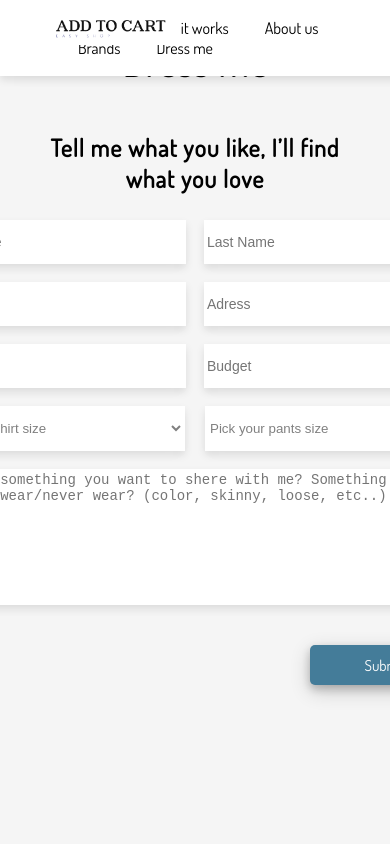
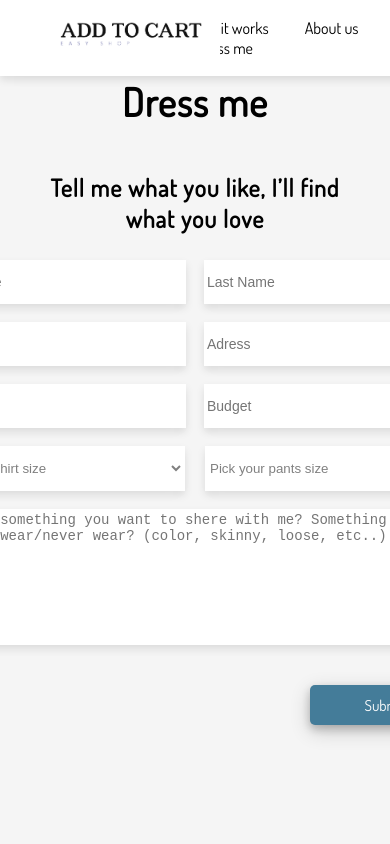
Before and after one commit to hilashay/shopping-app, a React (Create React App) app: page / in a window 390 px wide. Both pictures are taken after a click on the button "Contact me". Shown: the top 844 px of the page. Built offline with nearby package versions, Linux system fonts and the light colour scheme.

Commit message:
more fixes

```diff
--- a/src/modules/DressMe/DressMe.tsx
+++ b/src/modules/DressMe/DressMe.tsx
@@ -61,7 +61,7 @@ const Container = styled(SectionContainer)`
   margin-bottom: -83px;
   min-height: 100vh;
   @media (max-width: 768px) {
-    padding: 0px 40px;
+    padding: 40px 40px;
   }
 `;
 
--- a/src/modules/Header/Header.tsx
+++ b/src/modules/Header/Header.tsx
@@ -41,6 +41,6 @@ const Image = styled.img`
   @media (max-width: 768px) {
     left: 40px;
     height: auto;
-    width: 140px;
+    width: 180px;
   }
 `;
--- a/src/modules/Header/Nav.tsx
+++ b/src/modules/Header/Nav.tsx
@@ -37,7 +37,7 @@ export const Nav = () => {
 
 const Container = styled.nav`
   @media (max-width: 768px) {
-    margin-left: 50px;
+    margin-left: 90px;
   }
 `;
 
```
